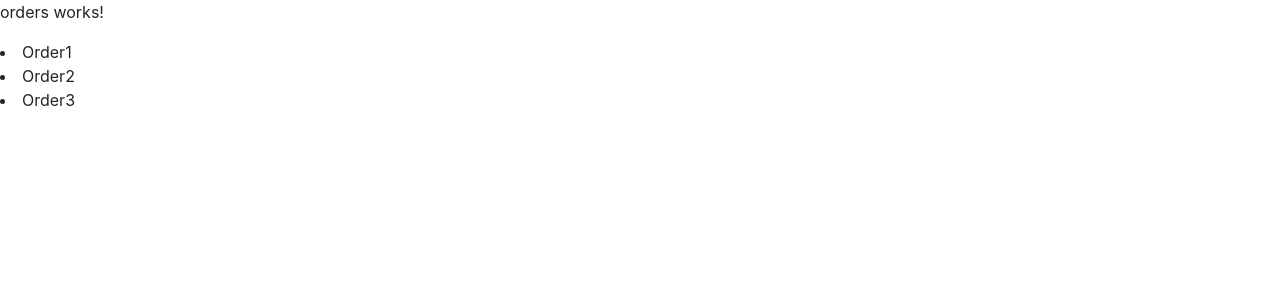
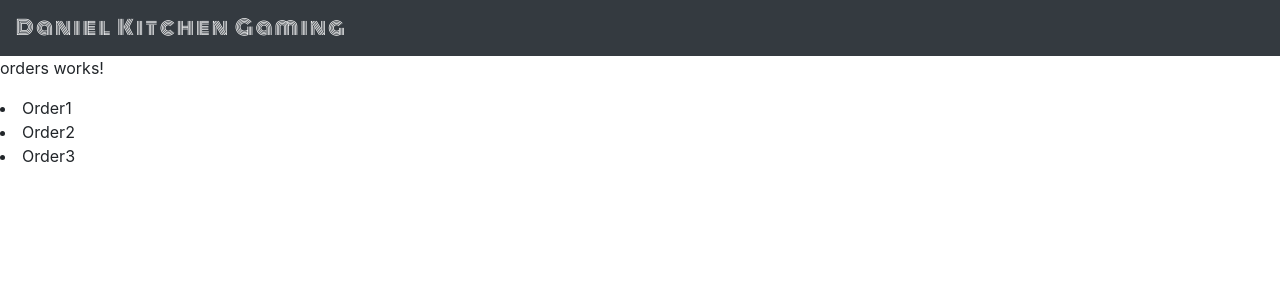
Before and after one commit to ericzorn93/ez-portfolio-Full-Stack, an Angular app in the folder client/: page / in a window 1280 px wide. Shown: the top 300 px of the page. Built offline with nearby package versions, Linux system fonts and the light colour scheme.

Commit message:
Adding Navbar Classes

```diff
--- a/client/src/app/app.component.html
+++ b/client/src/app/app.component.html
@@ -1 +1,2 @@
+<app-navbar></app-navbar>
 <app-orders></app-orders>
--- a/client/src/app/navbar/navbar.component.css
+++ b/client/src/app/navbar/navbar.component.css
@@ -0,0 +1,4 @@
+.navbar-title {
+  font-family: 'Monoton', cursive;
+  letter-spacing: 2.5px;
+}
--- a/client/src/app/navbar/navbar.component.html
+++ b/client/src/app/navbar/navbar.component.html
@@ -1,3 +1,4 @@
-<p>
-  navbar works!
-</p>
+<!-- Brand As a heading -->
+<nav class="navbar navbar-dark bg-dark">
+  <span class="navbar-brand mb-0 h1 navbar-title">Daniel Kitchen Gaming</span>
+</nav>
--- a/client/src/index.html
+++ b/client/src/index.html
@@ -7,6 +7,8 @@
 
   <meta name="viewport" content="width=device-width, initial-scale=1">
   <link rel="icon" type="image/x-icon" href="favicon.ico">
+  <!-- Google Fonts -->
+  <link href="https://fonts.googleapis.com/css?family=Monoton" rel="stylesheet">
 </head>
 <body>
   <app-root></app-root>
```
